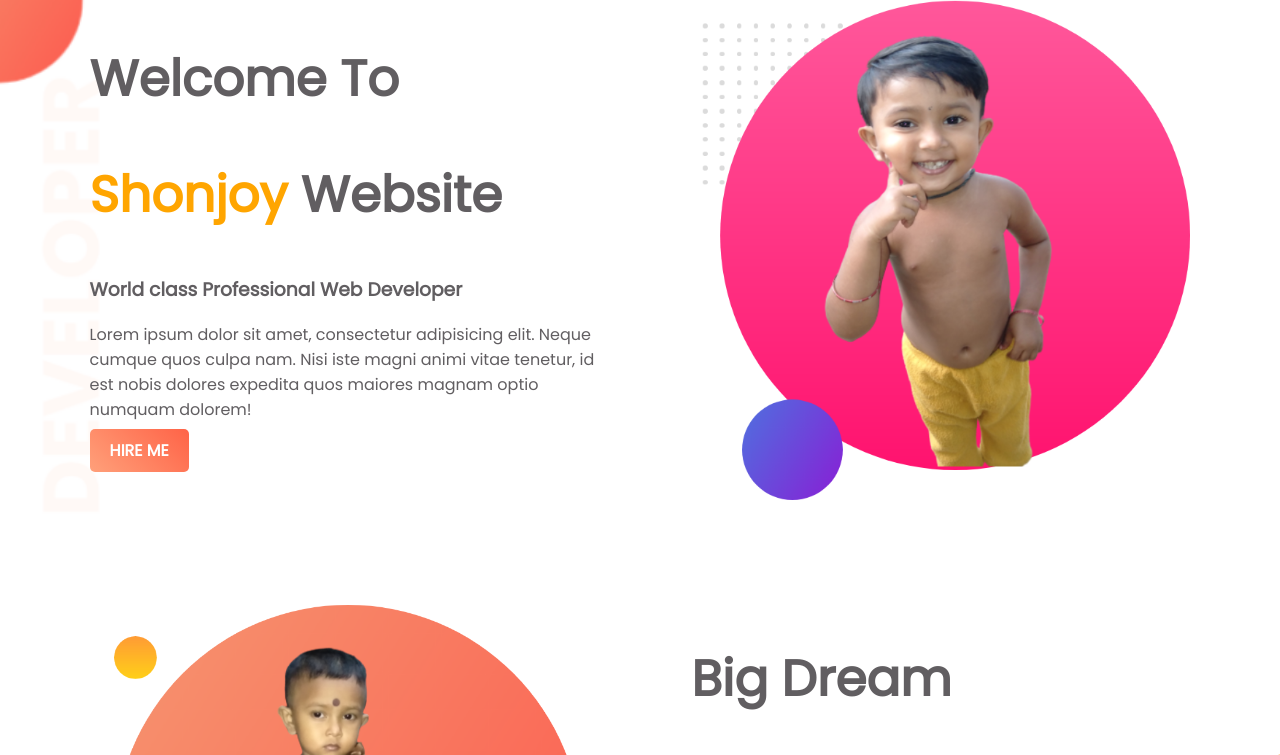
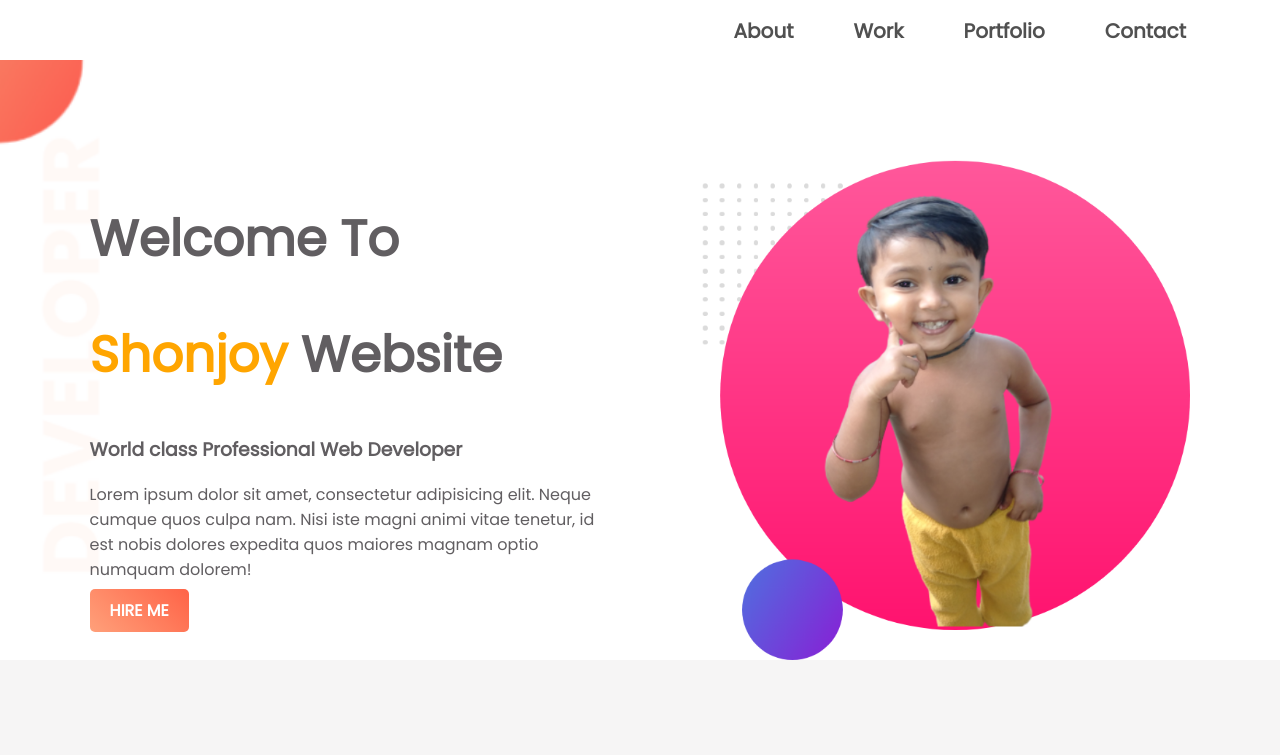
Before and after one commit to rsshonjoy/web-portfolio2, a plain HTML site: page index.html in a window 1280 px wide. Shown: the top 755 px of the page. Drawn offline with Linux system fonts and the light colour scheme.

Commit message:
complete web portfolia 2

```diff
--- a/index.html
+++ b/index.html
@@ -9,6 +9,14 @@
     <link rel="stylesheet" href="style.css">
 </head>
 <body>
+    <nav>
+        <ul>
+            <li><a href="#">About</a></li>
+            <li><a href="#">Work</a></li>
+            <li><a href="#">Portfolio</a></li>
+            <li><a href="#">Contact</a></li>
+        </ul>
+    </nav>
     <section class="top-banner">
         <div class="half-width">
             <h1>Welcome To</h1>
@@ -27,7 +35,7 @@
         </div>
         <div class="half-width">
             <h1>Big Dream</h1>
-            <h3> <span class="name-highlight">Become World's No. 1 Developer</span></h3>
+            <h3> <span class="orange-highlight">Become World's No. 1 Developer</span></h3>
             <p>Lorem ipsum dolor sit amet, consectetur adipisicing elit. Neque cumque quos culpa nam. Nisi iste magni animi vitae tenetur, id est nobis dolores expedita quos maiores magnam optio numquam dolorem!</p>
         </div>
     </section>
--- a/style.css
+++ b/style.css
@@ -1,7 +1,32 @@
 body{
-    margin: 0;
+    margin: 0px;
+    padding: 0px;
     font-family: 'Poppins', sans-serif;
     color: rgb(97, 94, 97);
+    background-color: #f6f5f5;
+}
+ul{
+    list-style: none;
+}
+a{
+    text-decoration: none;
+}
+nav{
+    display: flex;
+    justify-content: flex-end;
+    height: 60px;
+    background-color: #fff;
+    box-shadow: 2px 2px 12px rgba(0, 0, 0, 0.2);
+    padding: 0px 5%;
+}
+nav ul{
+    display: flex;
+}
+nav ul li a{
+    margin: 30px;
+    color: #505050;
+    font-weight: bold;
+    font-size: 20px;
 }
 h1{
     font-size: 50px;
@@ -31,7 +56,7 @@ h2{
 }
 section{
     height: 500px;
-    padding-bottom: 100px;
+    padding-top: 100px;
 }
 .top-banner{
     background-image: url("images/top-banner.png");
```
